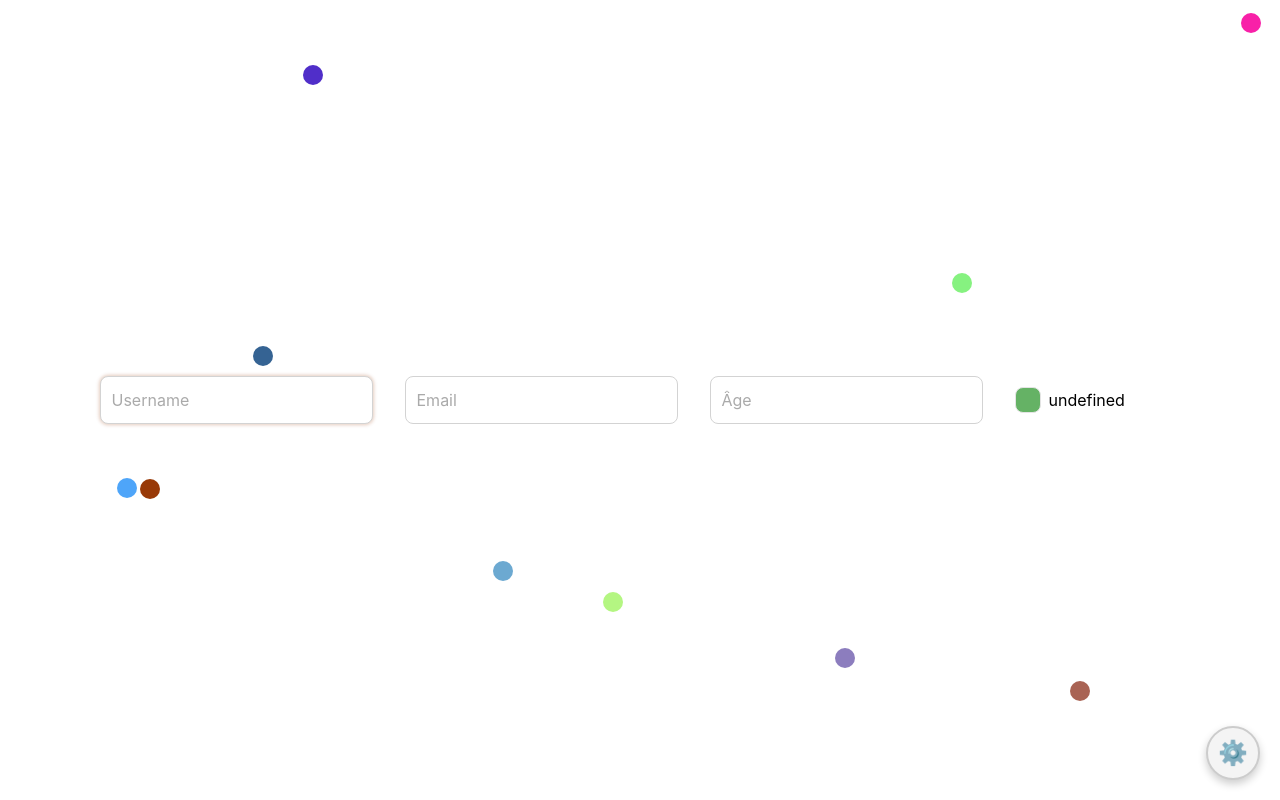
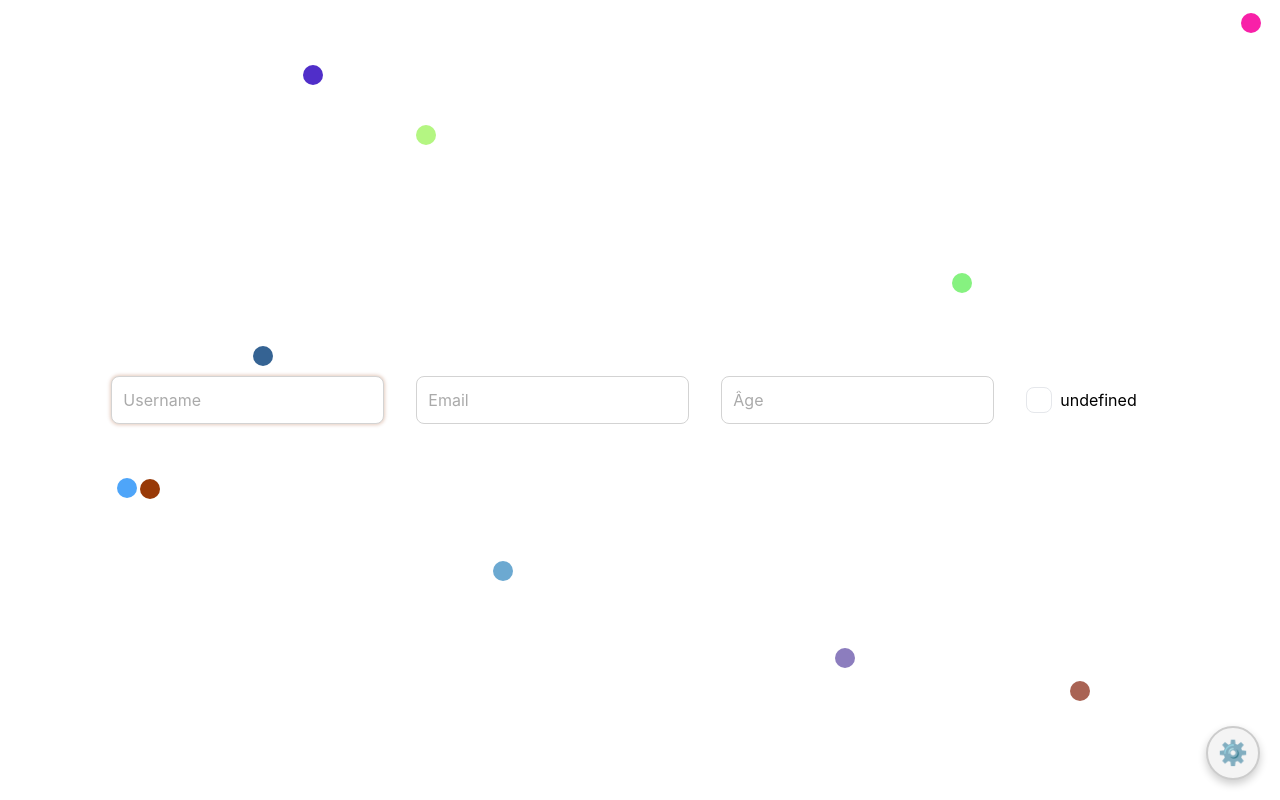
Before and after one commit to Frino50/utils, a Vue app: page / in a window 1280 px wide. Built offline with nearby package versions, Linux system fonts and the light colour scheme.

Commit message:
feat: Possibilité de cliqué sur la label pour changer l'état de la checkbox + rajout d'un hover

```diff
--- a/src/App.vue
+++ b/src/App.vue
@@ -19,8 +19,6 @@
             undefined-label="undefined"
             true-label="true"
             false-label="false"
-            undefined-color="green"
-            disabled
         />
         <Ball :ball-count="10" />
     </div>
--- a/src/components/TriStateCheckbox.vue
+++ b/src/components/TriStateCheckbox.vue
@@ -1,19 +1,17 @@
 <template>
-    <div class="main">
-        <div class="center-checkbox">
+    <div class="main" @click="!disabled && toggleState()">
         <div
             class="checkbox"
             :style="checkboxStyle"
-                @click="!disabled && toggleState()"
             role="checkbox"
             :aria-checked="ariaChecked"
             :tabindex="disabled ? -1 : 0"
             @keydown.space.prevent="!disabled && toggleState()"
+            :aria-disabled="disabled"
         >
             <span v-if="model === true">✓</span>
             <span v-else-if="model === false">X</span>
             <span v-else></span>
-            </div>
         </div>
 
         <div class="label-container">
@@ -59,25 +57,19 @@ const ariaChecked = computed(() =>
 );
 
 const checkboxStyle = computed(() => {
-    let bgColor = "";
-    let borderColor = "";
+    let bgColor: string;
     let color = "white";
 
     if (model.value === true) {
         bgColor = props.trueColor ?? "#007ad9";
-        borderColor = bgColor;
     } else if (model.value === false) {
         bgColor = props.falseColor ?? "red";
-        borderColor = bgColor;
     } else {
         bgColor = props.undefinedColor ?? "transparent";
-        borderColor = "lightgray";
-        color = "inherit";
     }
 
     return {
         backgroundColor: bgColor,
-        border: `0.1rem solid ${borderColor}`,
         color,
         cursor: props.disabled ? "not-allowed" : "pointer",
         opacity: props.disabled ? 0.6 : 1,
@@ -90,20 +82,14 @@ const checkboxStyle = computed(() => {
     display: flex;
     align-items: center;
     gap: 0.5rem;
+    cursor: default;
 }
 
 .label-container {
-    min-width: 6.25rem;
     text-align: left;
     overflow: hidden;
     text-overflow: ellipsis;
     white-space: nowrap;
-}
-
-.center-checkbox {
-    display: flex;
-    align-items: center;
-    flex: 0 0 auto;
 }
 
 .checkbox {
@@ -115,5 +101,9 @@ const checkboxStyle = computed(() => {
     justify-content: center;
     border-radius: 0.5rem;
     transition: all 0.2s ease-in-out;
+    border: 0.1rem solid #e5e7eb;
+}
+.main:hover .checkbox {
+    border-color: #9ca3af;
 }
 </style>
```
Lines whose indentation alone changed are shown as unchanged.
